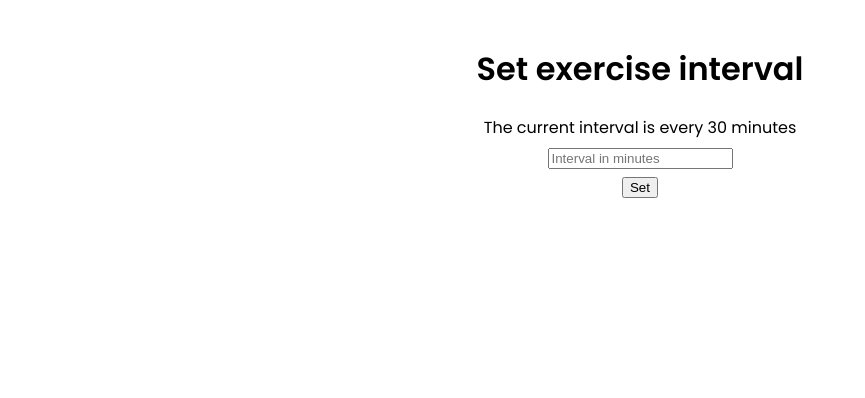
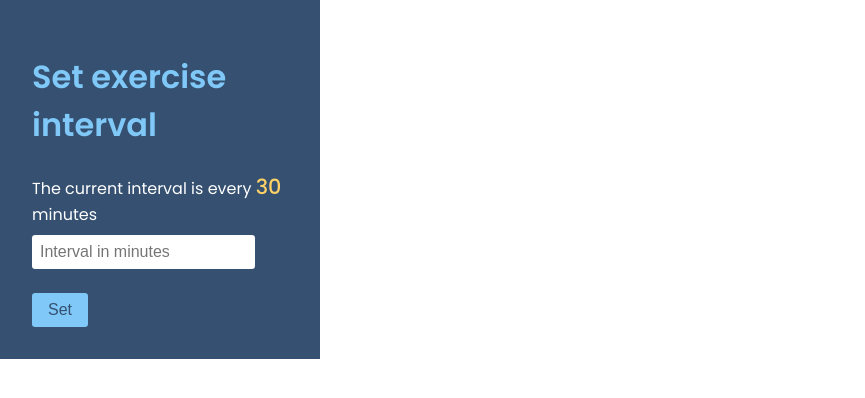
Before and after one commit to leey56522/iCARE, a browser extension: page option.html in a window 1280 px wide. Shown: the whole page, without its empty margins (0-865 px from the left). Drawn offline with Linux system fonts and the light colour scheme.

```diff
--- a/option.html
+++ b/option.html
@@ -15,11 +15,11 @@
 		<div class="option-window">
 			<h1>Set exercise interval</h1>
 			<div class="current-interval">
-				The current interval is every 30 minutes
+				The current interval is every <span id="time">30</span> minutes
 			</div>
 			<input type="number" placeholder="Interval in minutes">
-			<button id="change-interval">Set</button>
+			<button id="change-interval-btn">Set</button>
 		</div>
-		<script type="text/javascript" src="/popup.js"></script>
+		<script type="text/javascript" src="/option.js"></script>
 	</body>
 </html>
--- a/popup.js
+++ b/option.js
@@ -1,4 +1,4 @@
-document.querySelector('#change-interval').addEventListener('click', changeInterval)
+document.querySelector('#change-interval-btn').addEventListener('click', changeInterval)
 
 
 // Saves the input value to local storage
@@ -8,7 +8,7 @@
     if(isNaN(newTime)) {
         alert('Make sure your input is a whole number!')
     } else {
-        document.querySelector('.current-interval').innerHTML = `<p>The current interval is every ${newTime} minutes</p>`
+        document.querySelector('.current-interval').innerHTML = `The current interval is every <span id="time">${newTime}</span> minutes`
         // pass the input value to the background js
         chrome.runtime.sendMessage({newTime}, function(response) {
             console.log(response);
--- a/style.css
+++ b/style.css
@@ -23,17 +23,52 @@
   display: flex;
   flex-direction: column;
   justify-content: center;
-  align-items: center;
-  text-align: center;
-  padding: 1.5rem;
+  align-items: start;
+  padding: 2rem;
+  width: 20rem;
+  background-color: #355070;
+  color: white;
+}
+
+h1 {
+  font-weight: 600;
+  font-size: 2rem;
+  color: #7fc8f8;
 }
 
 input {
   margin: 0.5rem 0;
+  font-size: 1rem;
+  padding: 0.5rem;
+  border-radius: 0.2rem;
+  border: none;
+  color: #355070;
 }
 
-h1 {
-  font-weight: 600;
+.current-interval {
+  font-size: 1rem;
+}
+
+#time {
+  font-weight: 500;
+  font-size: 1.3rem;
+  color: #ffd166;
+}
+
+#change-interval-btn {
+  border: none;
+  background-color: #7fc8f8;
+  font-size: 1rem;
+  padding: 0.5rem 1rem;
+  margin-top: 1rem;
+  color: #355070;
+  border-radius: 0.2rem;
+  font-weight: 500;
+}
+
+#change-interval-btn:hover {
+  background-color: #ffd166;
+  transition: all 0.2s;
 }
 
 /******************************************
```
Also changed, not shown: background.js (+8 -3 lines), window.html (+1 -1 lines), window.css (added), 1 other file.
